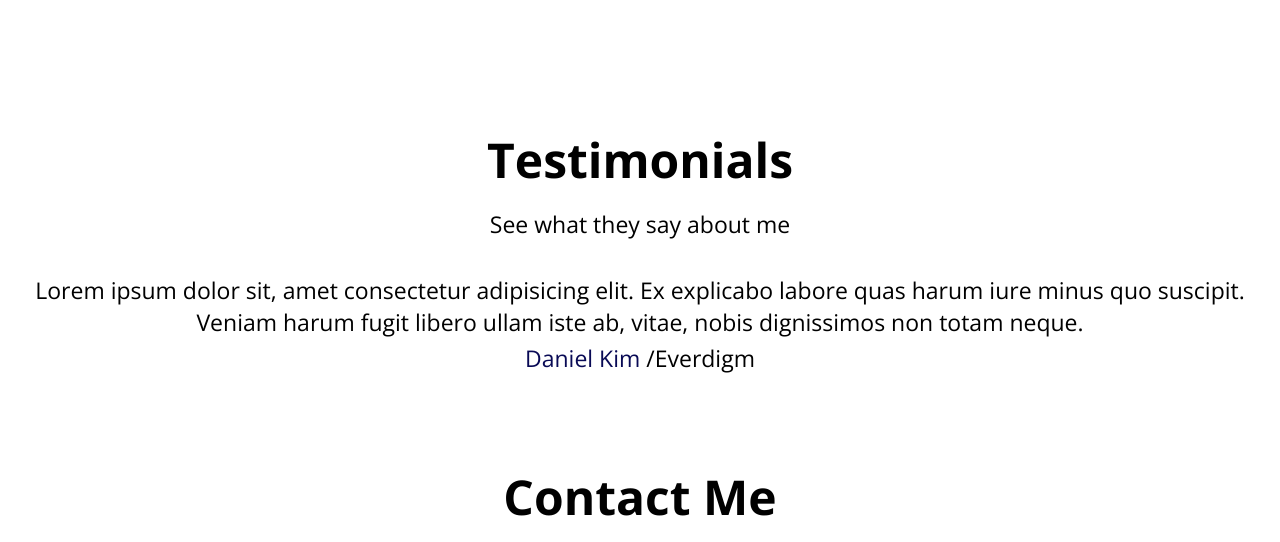
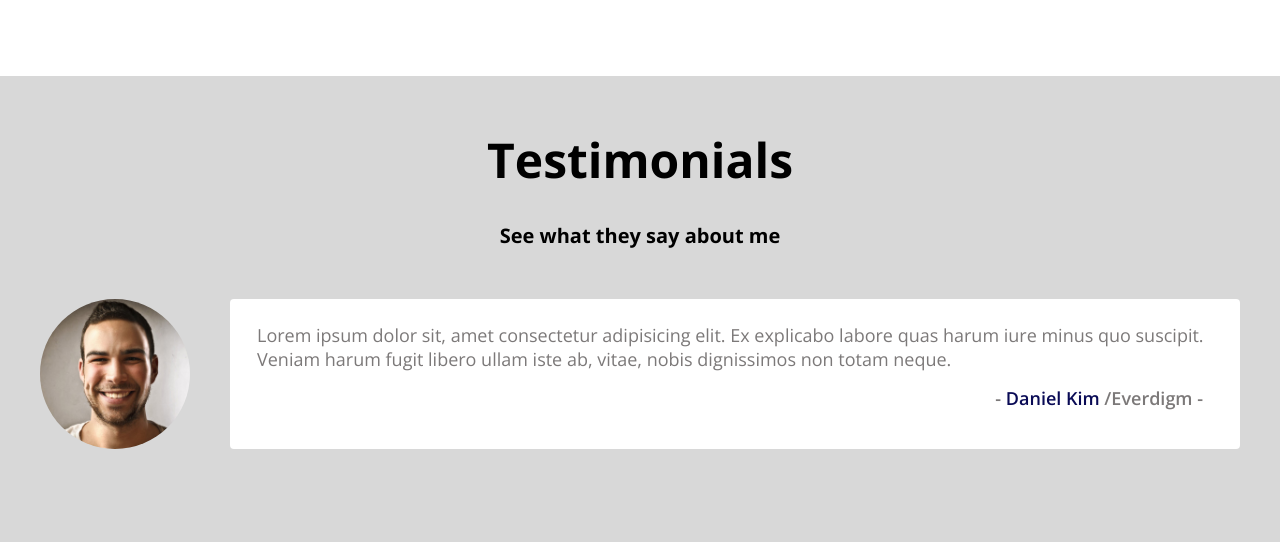
Before and after one commit to hhh270/My_Own_Portfolio_Page-HTML_CSS_JS, a plain HTML site: page index.html in a window 1280 px wide. Shown: the part 3262-3804 px from the top of the page. Drawn offline with nearby package versions, Linux system fonts and the light colour scheme.

Commit message:
Add_Style_Testimonial_CSS
Add_Style_Testimonial_CSS

```diff
--- a/css/styles.css
+++ b/css/styles.css
@@ -479,3 +479,58 @@ p {
   transition: all ease 0.5s;
   transform: translateY(0px);
 }
+
+/* testimonial */
+
+#testimonials {
+  background-color: var(--color-dark-white);
+  height: 500px;
+}
+
+.testimonials__sub {
+  margin-top: 30px;
+  font-size: var(--font-semi-regular);
+  font-weight: var(--weight-bold);
+}
+
+.testimonial {
+  max-width: 1200px;
+  margin: auto;
+  margin-top: 50px;
+  display: flex;
+}
+
+.testimonial__avatar {
+  height: 150px;
+  width: 150px;
+  border-radius: 50%;
+}
+
+.testimonial__speech-bubble {
+  padding: 20px 17px;
+  margin-left: 40px;
+  background-color: var(--color-white);
+  border-radius: var(--size-border-radius);
+}
+
+.testimonial__speech-bubble p {
+  font-size: var(--font-small);
+  color: var(--color-light-grey);
+  font-weight: var(--weight-regular);
+  text-align: left;
+  margin-left: 10px;
+}
+
+.testimonial__speech-bubble .name {
+  text-align: right;
+  margin-top: 15px;
+  margin-right: 20px;
+  font-weight: var(--weight-semi-bold);
+}
+
+@media (max-width: 850px) {
+  .category__name {
+    font-size: var(--font-micro);
+    font-weight: var(--font-bold);
+  }
+}
--- a/index.html
+++ b/index.html
@@ -344,14 +344,14 @@
 
     </section>
     <!-- Testimonials -->
-    <section id="testimonials"class="section">
+    <section id="testimonials" class="section">
       <h1>Testimonials</h1>
-      <h3>See what they say about me</h3>
+      <p class="testimonials__sub">See what they say about me</p>
       <div class="testimonial">
-        <img src="" alt="" class="testimonial__avatar"/>
+        <img src="image/tesimonial_sample.jpg" alt="" class="testimonial__avatar"/>
         <div class="testimonial__speech-bubble">
           <p>Lorem ipsum dolor sit, amet consectetur adipisicing elit. Ex explicabo labore quas harum iure minus quo suscipit. Veniam harum fugit libero ullam iste ab, vitae, nobis dignissimos non totam neque.</p>
-          <p class="name"><a href="">Daniel Kim</a> /Everdigm</p>
+          <p class="name">- <a href="">Daniel Kim</a> /Everdigm -</p>
         </div>
       </div>
     </section>
```
Also changed, not shown: image/tesimonial_sample.jpg (added).
